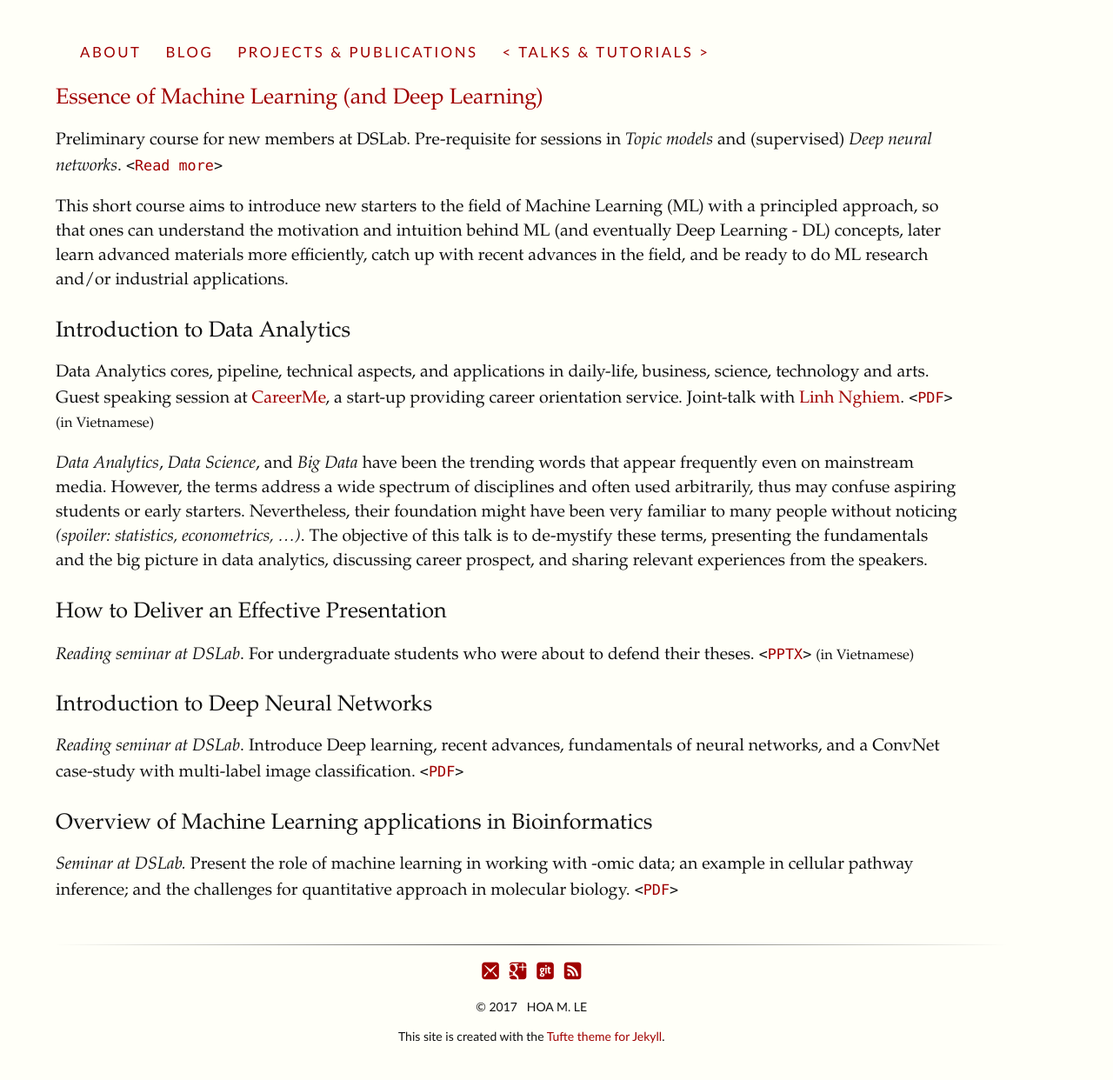
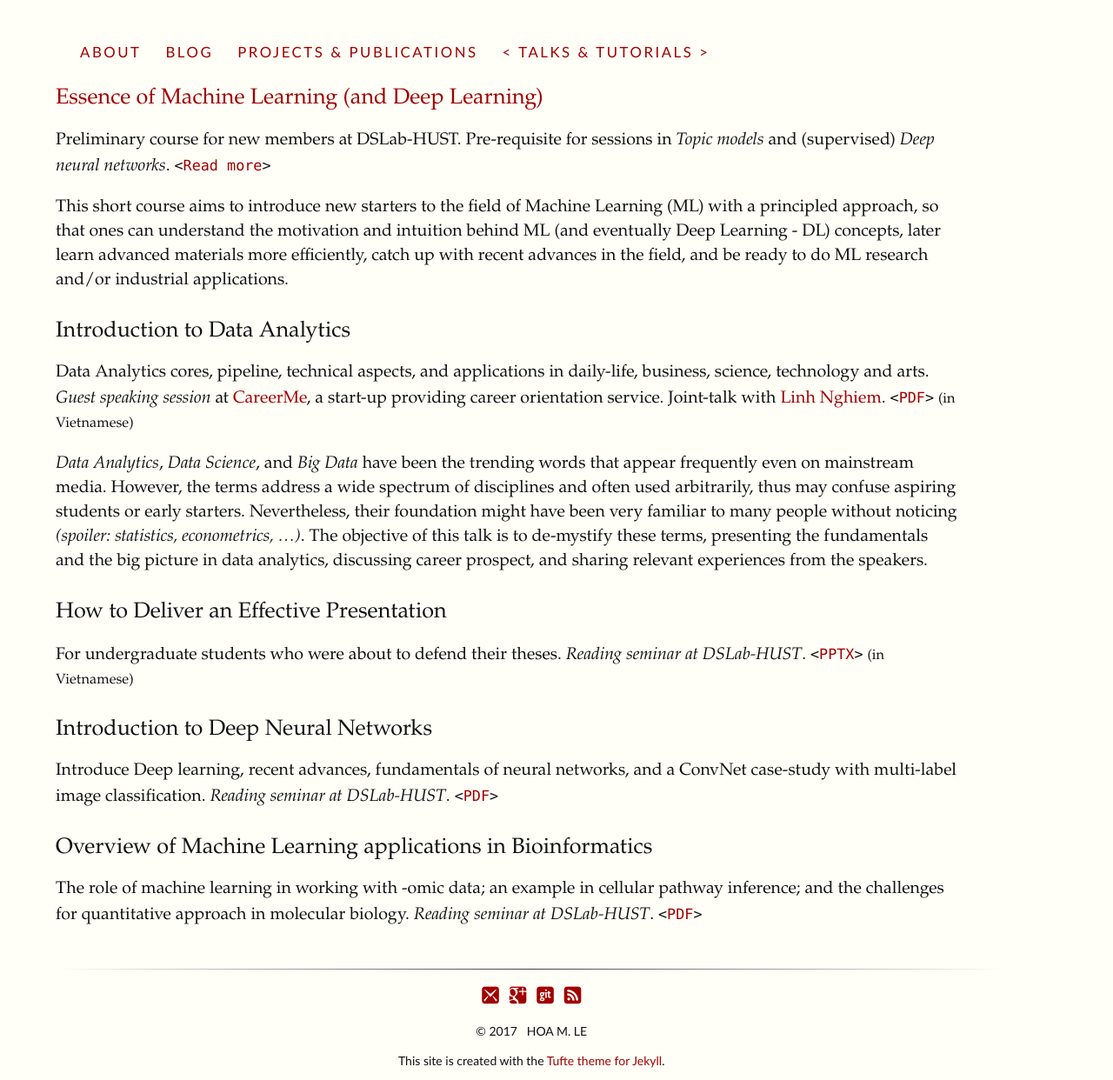
Before and after one commit to huuson94/hoamle.github.io, a Jekyll site: the page built from talk/index.md, in a window 1280 px wide. Shown: the whole page at 87% size. Built offline with Jekyll 4.4.1, drawn with Linux system fonts in a browser that asks for light colours; before the commit the page ends 1214 px from its top, so only the background shows below that.

Commit message:
normal update

```diff
--- a/talk/index.md
+++ b/talk/index.md
@@ -5,28 +5,32 @@ title: talks & tutorials
 
 ### <a href="{{ site.github.url }}/articles/16/essence-machine-deep-learning">Essence of Machine Learning (and Deep Learning)</a>
 
-Preliminary course for new members at DSLab. Pre-requisite for sessions in *Topic models* and (supervised) *Deep neural networks*.
+Preliminary course for new members at DSLab-HUST. Pre-requisite for sessions in *Topic models* and (supervised) *Deep neural networks*.
 `<`[`Read more`](/articles/16/essence-machine-deep-learning)`>`
 
 This short course aims to introduce new starters to the field of Machine Learning (ML) with a principled approach, so that ones can understand the motivation and intuition behind ML (and eventually Deep Learning - DL) concepts,  later learn advanced materials more efficiently, catch up with recent advances in the field, and be ready to do ML research and/or industrial applications.
 
 ### Introduction to Data Analytics
 
-Data Analytics cores, pipeline, technical aspects, and applications in daily-life, business, science, technology and arts. Guest speaking session at [CareerMe](http://mycareerme.com/recap-hoi-thao-data-analytics/), a start-up providing career orientation service. Joint-talk with [Linh Nghiem](https://www.linkedin.com/in/linhnghiem).
+Data Analytics cores, pipeline, technical aspects, and applications in daily-life, business, science, technology and arts.
+*Guest speaking session* at [CareerMe](http://mycareerme.com/recap-hoi-thao-data-analytics/), a start-up providing career orientation service. Joint-talk with [Linh Nghiem](https://www.linkedin.com/in/linhnghiem).
 `<`[`PDF`](https://1drv.ms/b/s!ApOZHae4ogqZ3AJg76xtDPEzSlH-)`>` <small>(in Vietnamese)</small>
 
 <i>Data Analytics</i>, <i>Data Science</i>, and <i>Big Data</i> have been the trending words that appear frequently even on mainstream media. However, the terms address a wide spectrum of disciplines and often used arbitrarily, thus may confuse aspiring students or early starters. Nevertheless, their foundation might have been very familiar to many people without noticing <i>(spoiler: statistics, econometrics, ...)</i>. The objective of this talk is to de-mystify these terms, presenting the fundamentals and the big picture in data analytics, discussing career prospect, and sharing relevant experiences from the speakers.
 
 
 ### How to Deliver an Effective Presentation
-*Reading seminar at DSLab*. For undergraduate students who were about to defend their theses.
+For undergraduate students who were about to defend their theses.
+*Reading seminar at DSLab-HUST*.
 `<`[`PPTX`](https://1drv.ms/p/s!ApOZHae4ogqZtGazlo8hNQJXpuwn)`>` <small>(in Vietnamese)</small>
 
 
 ### Introduction to Deep Neural Networks
-*Reading seminar at DSLab*. Introduce Deep learning, recent advances, fundamentals of neural networks, and a ConvNet case-study with multi-label image classification.
+Introduce Deep learning, recent advances, fundamentals of neural networks, and a ConvNet case-study with multi-label image classification.
+*Reading seminar at DSLab-HUST*.
 `<`[`PDF`](https://1drv.ms/b/s!ApOZHae4ogqZ3Uyd2rpWo3g-4xYA)`>`
 
 ### Overview of Machine Learning applications in  Bioinformatics
-*Seminar at DSLab.* Present the role of machine learning in working with -omic data; an example in cellular pathway inference; and the challenges for quantitative approach in molecular biology.
+The role of machine learning in working with -omic data; an example in cellular pathway inference; and the challenges for quantitative approach in molecular biology.
+*Reading seminar at DSLab-HUST*.
 `<`[`PDF`](https://1drv.ms/b/s!ApOZHae4ogqZgx1UBrQ_1zax090-)`>`
```
Also changed, not shown: _posts/2016-10-01-essence-machine-deep-learning.md (+9 -9 lines), index.md (+1 -1 lines).
